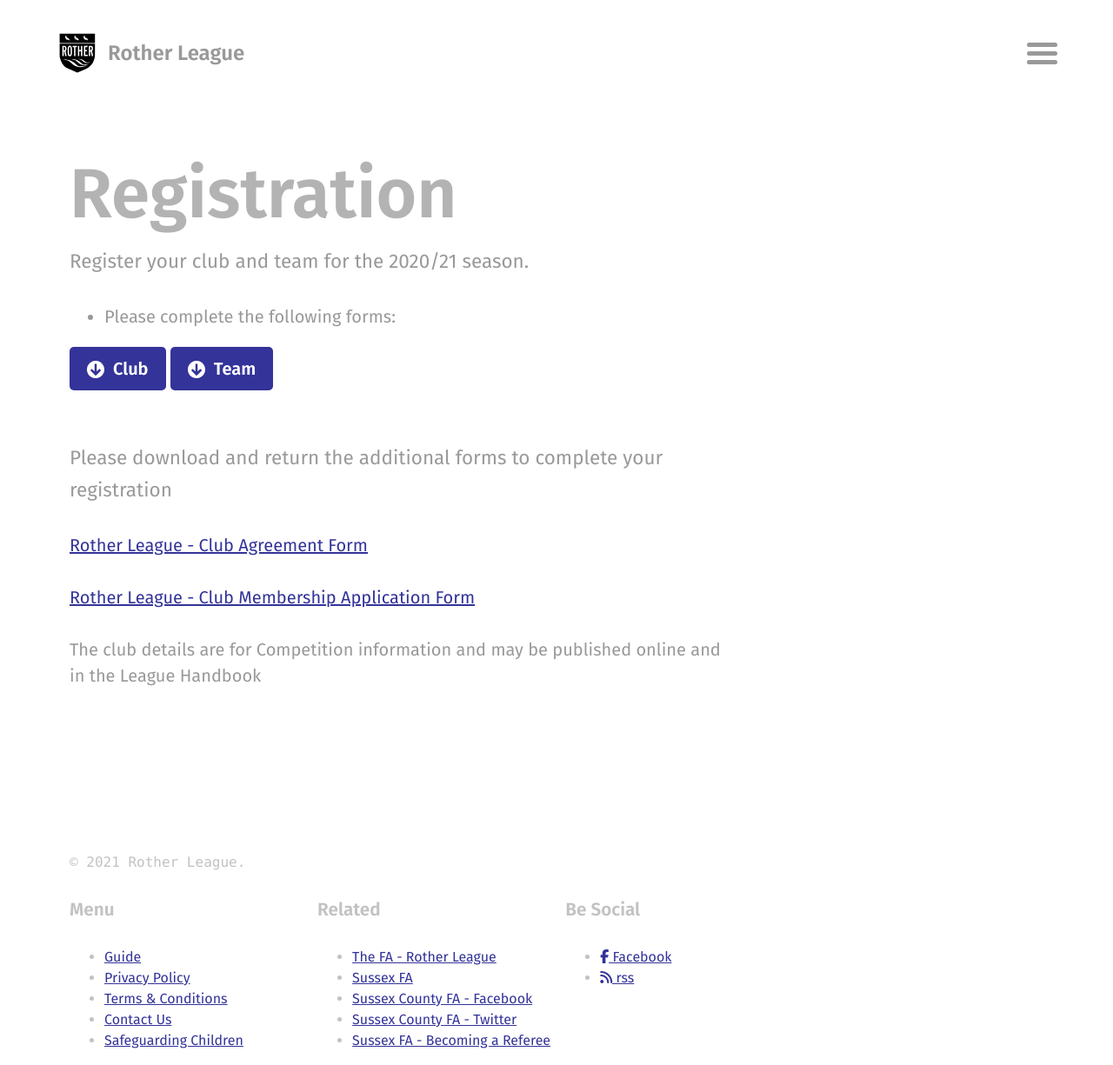
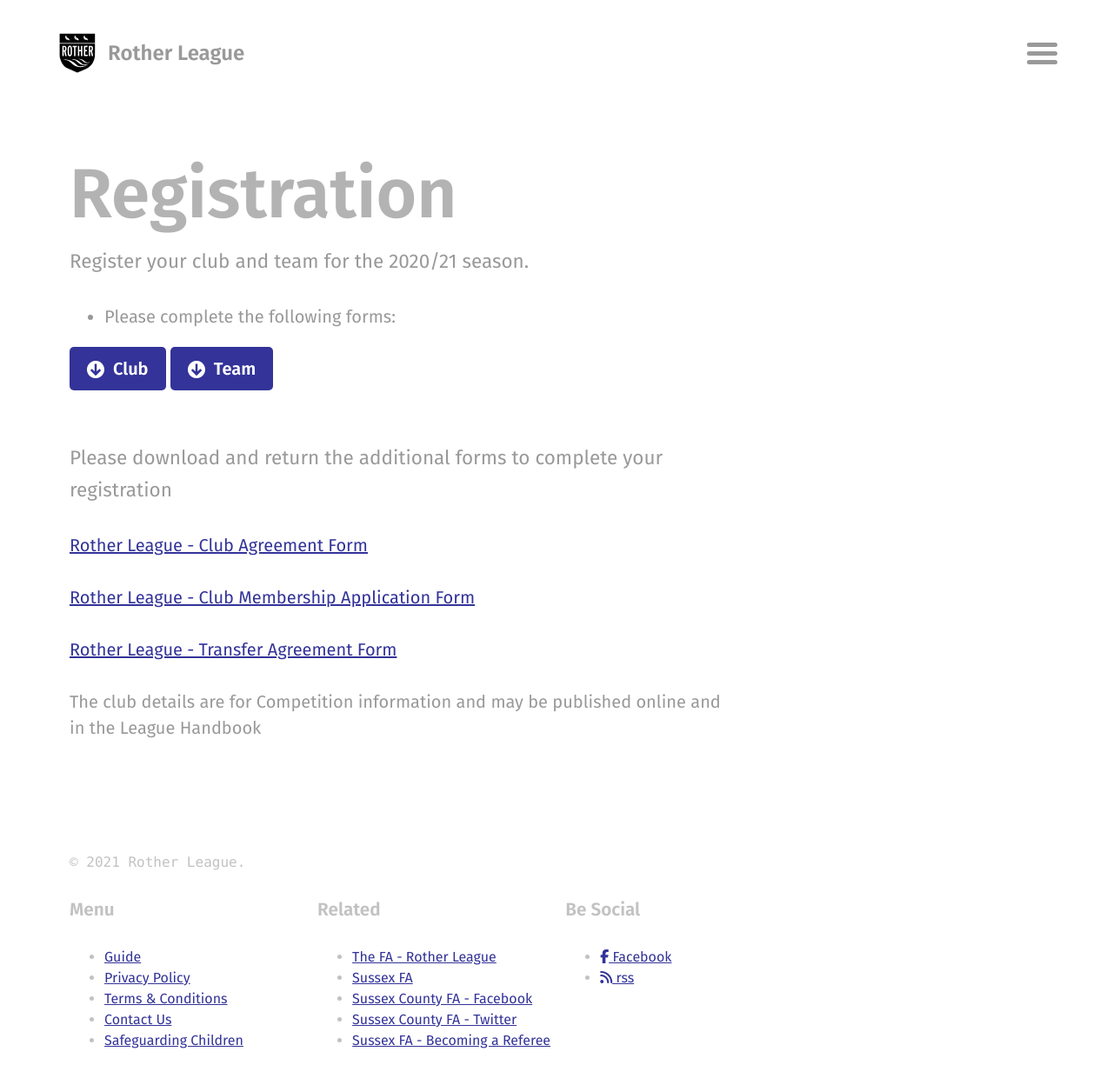
Before and after one commit to rotherleague/Rother, a Jekyll site: the page built from registration.md, in a window 1280 px wide. Shown: the whole page at 87% size. Built offline with Jekyll 4.4.1, drawn with Linux system fonts in a browser that asks for light colours; nearby versions of some CDN libraries.

Commit message:
Update registration.md

```diff
--- a/registration.md
+++ b/registration.md
@@ -9,18 +9,21 @@ introduction: |
 actions:
   - label: "Club"
     icon: download
-    url: "https://forms.gle/cou6Lcmn8J3qvuU26"
+    url: "https://forms.gle/i8tqQPiSQ4CsHSrX8"
 
   - label: "Team"
     icon: download
-    url: "https://forms.gle/qj2QncW69oCCUs859"
+    url: "https://forms.gle/R2Fkx9GuD4EyKhZb7"
 ---
+
 
 
 Please download and return the additional forms to complete your registration
 
-[Rother League - Club Agreement Form](https://drive.google.com/file/d/1W6bbadLT01RzrXY_fv6_88pds6CbSnv0/view?usp=sharing)
+[Rother League - Club Agreement Form](https://drive.google.com/file/d/106veRbsvyzTlYNM5_SczTsiRFADPmtvN/view?usp=sharing)
 
-[Rother League - Club Membership Application Form](https://drive.google.com/file/d/1vXx4CEn6VqN5ytZSeVKT8ooDJsEbnEuL/view?usp=sharing)
+[Rother League - Club Membership Application Form](https://drive.google.com/file/d/1CfcR1L5_CqmDMeP5I7TX5ibWfTmX0Hqd/view?usp=sharing)
+
+[Rother League - Transfer Agreement Form](https://drive.google.com/file/d/1QuO4Stnm-fvKDaKFEutpNwCLtaWNhiLu/view?usp=sharing)
 
 The club details are for Competition information and may be published online and in the League Handbook
```
